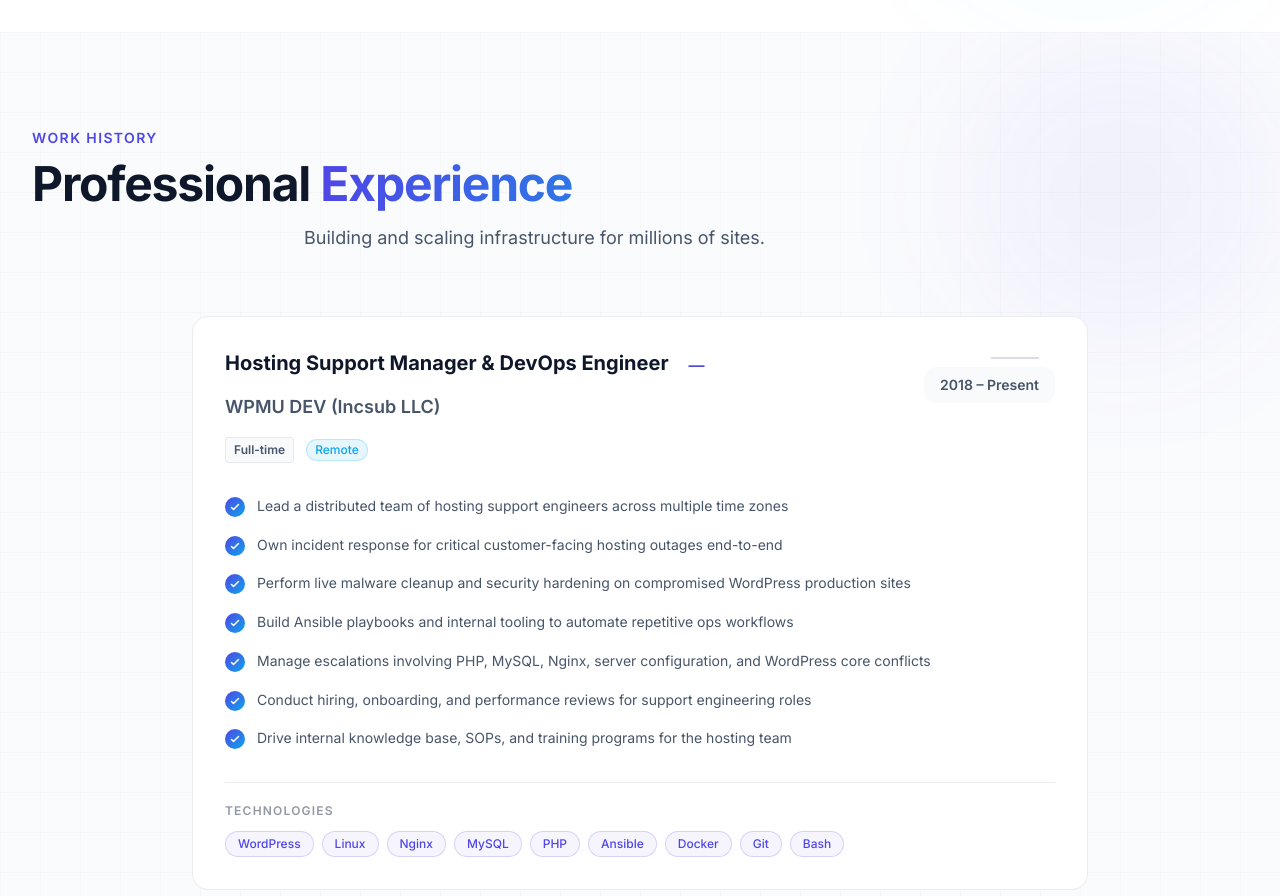
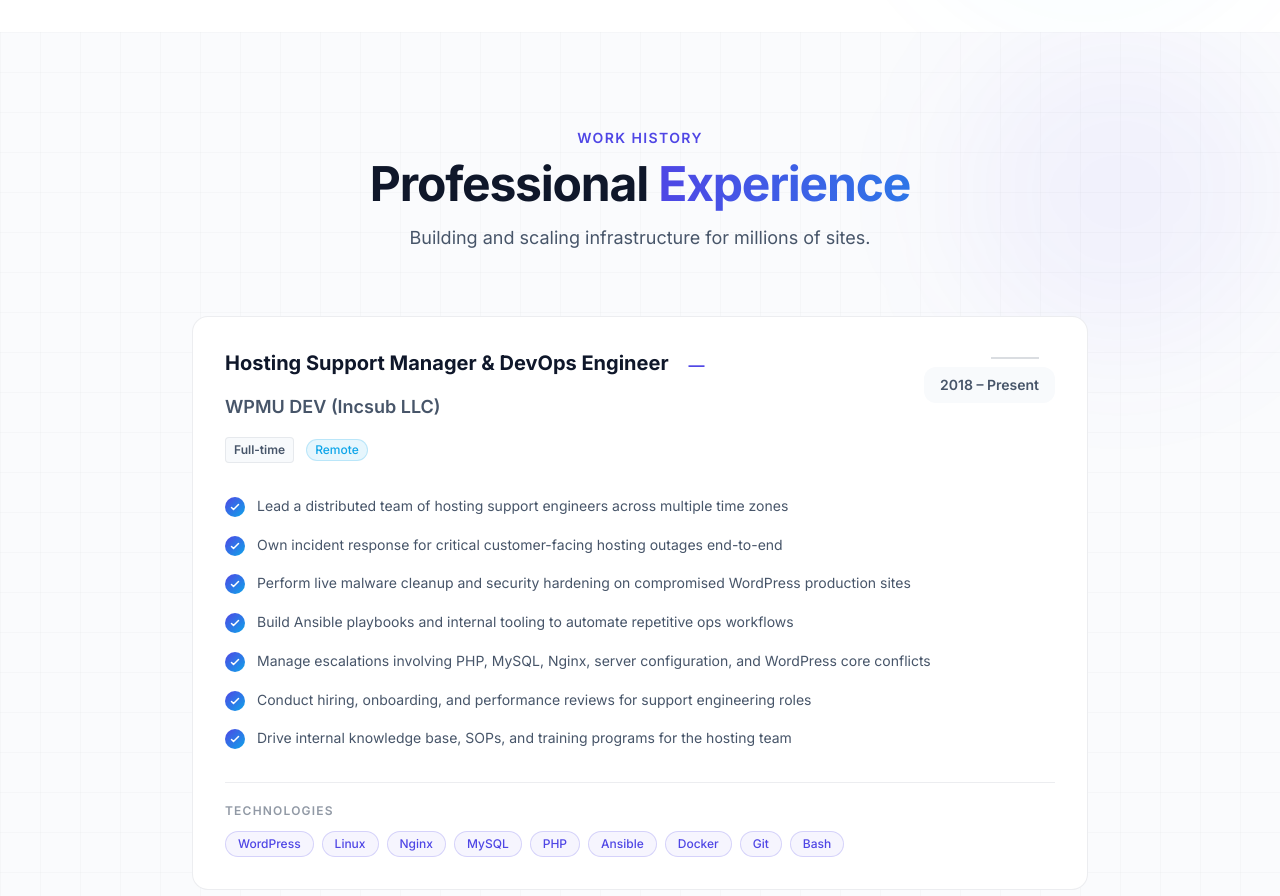
Before and after one commit to ethicaladitya/my-portfolio-website, a Next.js app: page / in a window 1280 px wide. Shown: the part 3540-4436 px from the top of the page. Built offline with nearby package versions, Linux system fonts and the light colour scheme; no server answers.

Commit message:
style: center-align Experience section headings

```diff
--- a/src/components/Experience.tsx
+++ b/src/components/Experience.tsx
@@ -28,7 +28,7 @@
           initial={{ opacity: 0, y: 30 }}
           animate={inView ? { opacity: 1, y: 0 } : {}}
           transition={{ duration: 0.6 }}
-          className="mb-16"
+          className="text-center mb-16"
         >
           <span className="text-sm font-semibold text-primary tracking-widest uppercase mb-3 block">
             Work History
```
